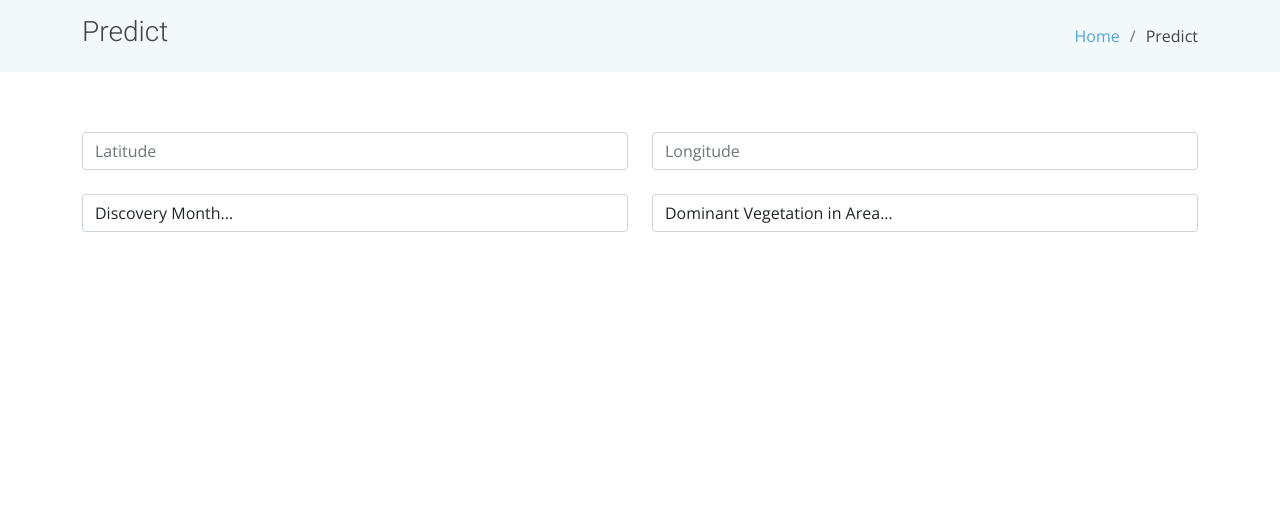
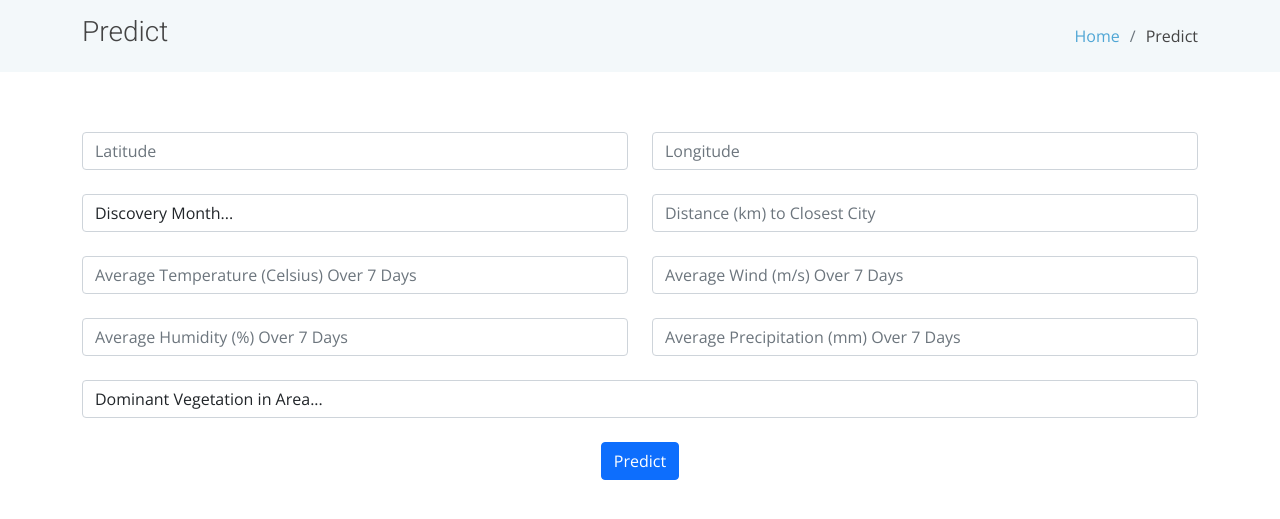
Before and after one commit to TeamDeltaHacks/WildfiresAI, a Flask app: page /predict in a window 1280 px wide. Shown: the part 80-599 px from the top of the page. Run offline with Flask 2, Linux system fonts and the light colour scheme; some libraries are stand-ins or nearby versions.

Commit message:
Finished predict inputs

```diff
--- a/templates/predict.html
+++ b/templates/predict.html
@@ -110,6 +110,27 @@
                 </select>
               </div>
               <div class="col-6 form-group">
+                <input type="number" class="form-control" name="remoteness" id="remoteness" placeholder="Distance (km) to Closest City" min="0" required>
+              </div>
+            </div>
+            <div class="row mb-4">
+              <div class="col-6 form-group">
+                <input type="number" class="form-control" name="temperature" id="temperature" placeholder="Average Temperature (Celsius) Over 7 Days" min="-274" required>
+              </div>
+              <div class="col-6 form-group">
+                <input type="number" class="form-control" name="wind" id="wind" placeholder="Average Wind (m/s) Over 7 Days" min="0" required>
+              </div>
+            </div>
+            <div class="row mb-4">
+              <div class="col-6 form-group">
+                <input type="number" class="form-control" name="humidity" id="humidity" placeholder="Average Humidity (%) Over 7 Days" min="0" max="100" required>
+              </div>
+              <div class="col-6 form-group">
+                <input type="number" class="form-control" name="precipitation" id="precipitation" placeholder="Average Precipitation (mm) Over 7 Days" min="0" required>
+              </div>
+            </div>
+            <div class="row mb-4">
+              <div class="col-12 form-group">
                 <select class="form-control" name="vegetation" id="vegetation">
                   <option value="default">Dominant Vegetation in Area...</option>
                   <option value="1">Tropical Evergreen Broadleaf Forest</option>
@@ -141,6 +162,11 @@
                   <option value="27">C4 Pastureland</option>
                   <option value="28">Urban land</option>
                 </select>
+              </div>
+            </div>
+            <div class="row mb-4">
+              <div class="text-center form-group">
+                <input type="submit" class="btn btn-primary" name="submit" id="submit" value="Predict">
               </div>
             </div>
           </form>
```
